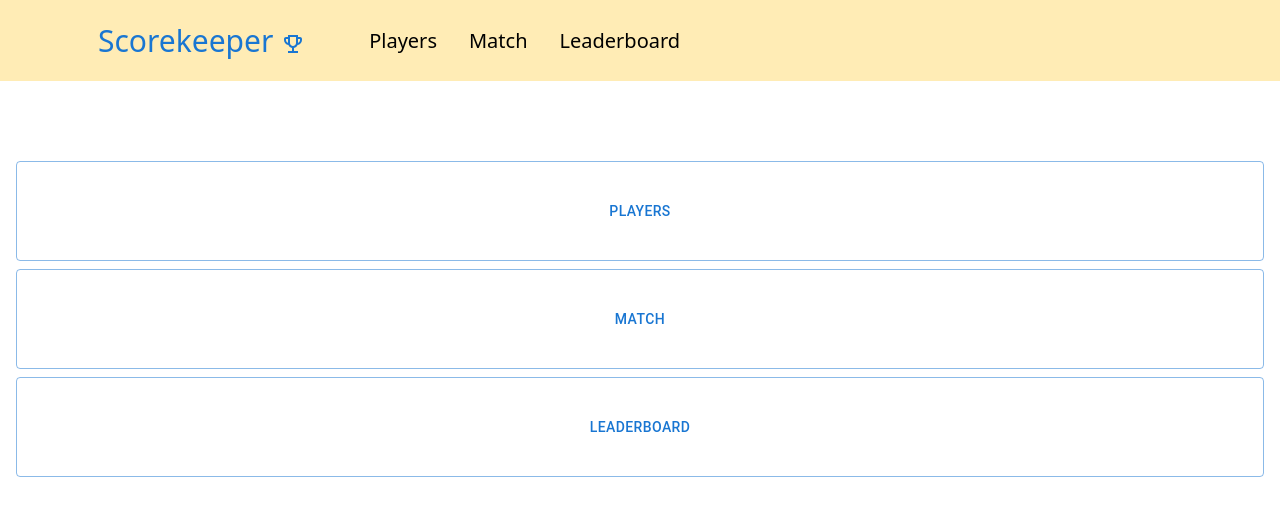
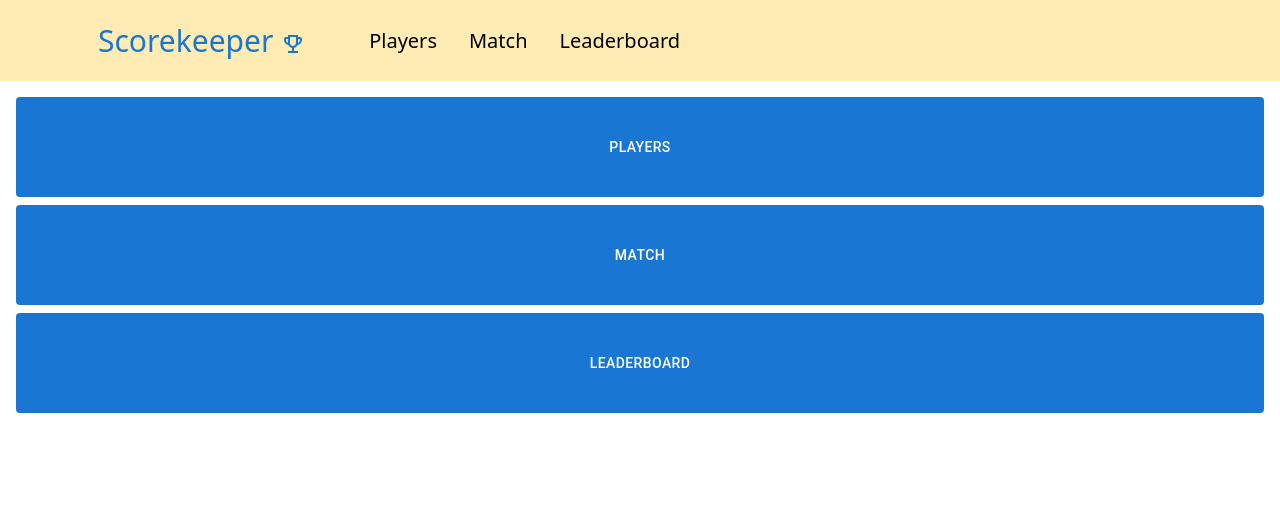
Before and after one commit to adeziio/scorekeeper, a React (Create React App) app: page / in a window 1280 px wide. Shown: the top 516 px of the page. Built offline with nearby package versions, Linux system fonts and the light colour scheme.

Commit message:
update button colors

```diff
--- a/src/components/css/style.css
+++ b/src/components/css/style.css
@@ -7,8 +7,8 @@
 }
 
 .home-container {
-    margin-top: 5rem;
-    margin-bottom: 5rem;
+    margin-top: 1rem;
+    margin-bottom: 1rem;
 }
 
 .navbar-bg {
@@ -32,12 +32,14 @@
 }
 
 .home-choice {
+    color: white !important;
+    background-color: #1976d2 !important;
     padding: 20px;
     height: 100px;
     width: 100%;
 }
 
-.go-to-score-bttn {
+.go-to-match-bttn {
     padding: 20px;
     height: 50px;
     width: 100%;
@@ -72,6 +74,8 @@
 }
 
 .score-choice-reset {
+    color: white !important;
+    background-color: #1976d2 !important;
     font-size: 25px !important;
     padding: 15px;
     height: 40px;
@@ -80,6 +84,8 @@
 }
 
 .score-choice-record {
+    color: white !important;
+    background-color: #1976d2 !important;
     font-size: 25px !important;
     padding: 15px;
     height: 40px;
--- a/src/components/layout/PlayerPage.js
+++ b/src/components/layout/PlayerPage.js
@@ -98,7 +98,7 @@ export default class PlayerPage extends Component {
                         </Stack>
                     </Container>
                     : null}
-                <Button className="go-to-score-bttn" variant="contained" onClick={this.setCurrentPageMatch}>Start Match</Button>
+                <Button className="go-to-match-bttn" variant="contained" onClick={this.setCurrentPageMatch}>Start Match</Button>
             </>
         )
     }
```
